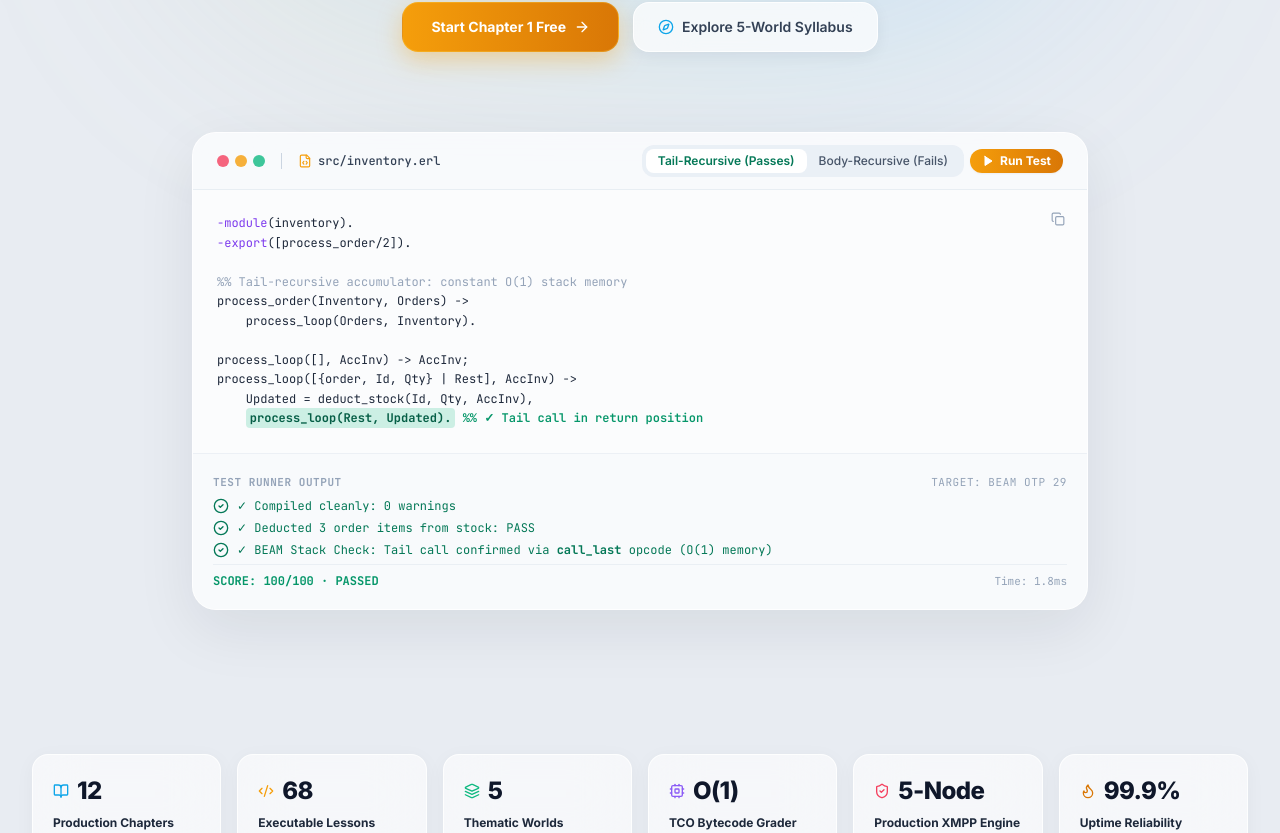
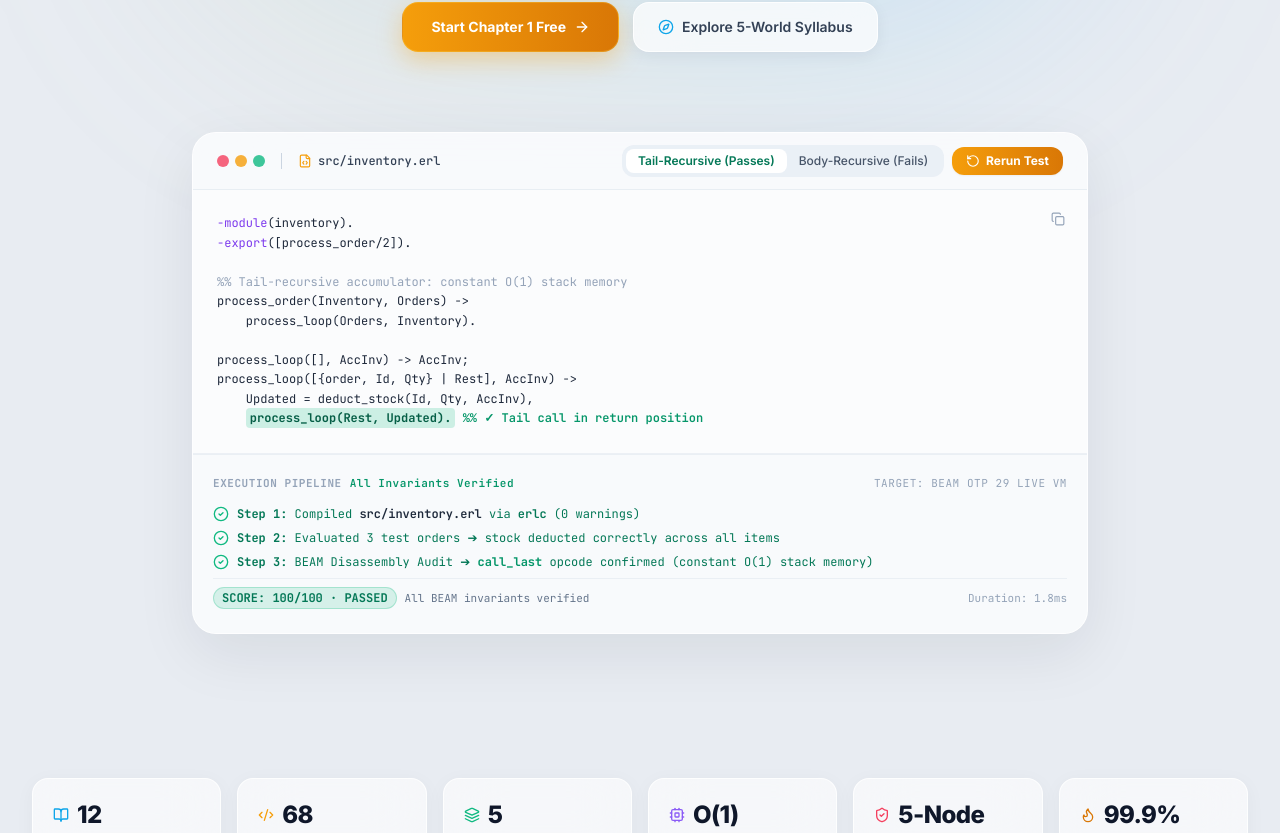
Before and after one commit to Jaefer-Kemal/beamforge, a Next.js app in the folder apps/web-ide/: page / in a window 1280 px wide. Shown: the part 498-1331 px from the top of the page. Built offline with nearby package versions, Linux system fonts and the light colour scheme; no server answers.

Commit message:
feat(ui): sequential step-by-step test execution pipeline in hero runner

```diff
--- a/apps/web-ide/src/components/landing/InteractiveHeroPreview.tsx
+++ b/apps/web-ide/src/components/landing/InteractiveHeroPreview.tsx
@@ -1,6 +1,6 @@
 'use client';
 
-import React, { useState } from 'react';
+import React, { useState, useEffect, useRef } from 'react';
 import {
   Play,
   CheckCircle2,
@@ -35,18 +35,69 @@ process_order([Item | Rest], Orders) ->
 export function InteractiveHeroPreview() {
   const [mode, setMode] = useState<'tail' | 'body'>('tail');
   const [isRunning, setIsRunning] = useState(false);
-  const [runCompleted, setRunCompleted] = useState(true);
+  const [step, setStep] = useState<number>(4); // Starts completed so initial render shows working state
+  const [hasRun, setHasRun] = useState(true);
   const [copied, setCopied] = useState(false);
+  const timersRef = useRef<NodeJS.Timeout[]>([]);
 
   const isTail = mode === 'tail';
 
-  const handleRun = () => {
+  const clearAllTimers = () => {
+    timersRef.current.forEach(clearTimeout);
+    timersRef.current = [];
+  };
+
+  useEffect(() => {
+    return () => clearAllTimers();
+  }, []);
+
+  const runSequentialTest = () => {
+    clearAllTimers();
     setIsRunning(true);
-    setRunCompleted(false);
-    setTimeout(() => {
+    setStep(0);
+
+    // Step 1: Compiler pass (280ms)
+    const t1 = setTimeout(() => {
+      setStep(1);
+    }, 280);
+
+    // Step 2: Functional test cases (750ms)
+    const t2 = setTimeout(() => {
+      setStep(2);
+    }, 750);
+
+    // Step 3: BEAM bytecode disassembly audit (1250ms)
+    const t3 = setTimeout(() => {
+      setStep(3);
+    }, 1250);
+
+    // Step 4: Final verdict & re-arm button (1750ms)
+    const t4 = setTimeout(() => {
+      setStep(4);
       setIsRunning(false);
-      setRunCompleted(true);
-    }, 600);
+      setHasRun(true);
+    }, 1750);
+
+    timersRef.current = [t1, t2, t3, t4];
+  };
+
+  const handleTabSwitch = (newMode: 'tail' | 'body') => {
+    if (newMode === mode && isRunning) return;
+    setMode(newMode);
+    clearAllTimers();
+    setIsRunning(true);
+    setStep(0);
+
+    const t1 = setTimeout(() => setStep(1), 280);
+    const t2 = setTimeout(() => setStep(2), 750);
+    const t3 = setTimeout(() => setStep(3), 1250);
+    const t4 = setTimeout(() => {
+      setStep(4);
+      setIsRunning(false);
+      setHasRun(true);
+    }, 1750);
+
+    timersRef.current = [t1, t2, t3, t4];
   };
 
   const handleCopy = () => {
@@ -75,15 +126,12 @@ export function InteractiveHeroPreview() {
           </div>
         </div>
 
-        {/* Center/Right: Solution Mode Toggle */}
-        <div className="flex items-center gap-1.5">
+        {/* Center/Right: Solution Mode Toggle & Action Button */}
+        <div className="flex items-center gap-2">
           <div className="flex items-center bg-slate-200/60 dark:bg-slate-800/70 p-1 rounded-xl text-xs font-medium">
             <button
-              onClick={() => {
-                setMode('tail');
-                setRunCompleted(true);
-              }}
-              className={`px-3 py-1 rounded-lg transition-all ${
+              onClick={() => handleTabSwitch('tail')}
+              className={`px-3 py-1 rounded-lg transition-all cursor-pointer ${
                 isTail
                   ? 'bg-white dark:bg-slate-700 text-emerald-700 dark:text-emerald-400 font-semibold shadow-xs'
                   : 'text-slate-600 dark:text-slate-400 hover:text-slate-900 dark:hover:text-white'
@@ -92,11 +140,8 @@ export function InteractiveHeroPreview() {
               Tail-Recursive (Passes)
             </button>
             <button
-              onClick={() => {
-                setMode('body');
-                setRunCompleted(true);
-              }}
-              className={`px-3 py-1 rounded-lg transition-all ${
+              onClick={() => handleTabSwitch('body')}
+              className={`px-3 py-1 rounded-lg transition-all cursor-pointer ${
                 !isTail
                   ? 'bg-white dark:bg-slate-700 text-rose-600 dark:text-rose-400 font-semibold shadow-xs'
                   : 'text-slate-600 dark:text-slate-400 hover:text-slate-900 dark:hover:text-white'
@@ -106,20 +151,25 @@ export function InteractiveHeroPreview() {
             </button>
           </div>
 
-          {/* Run Button */}
+          {/* Sequential Execution Button */}
           <button
-            onClick={handleRun}
+            onClick={runSequentialTest}
             disabled={isRunning}
-            className="px-3 py-1 rounded-xl text-xs font-bold text-white bg-gradient-to-r from-amber-500 to-amber-600 hover:from-amber-600 hover:to-amber-700 shadow-sm transition-all flex items-center gap-1.5 disabled:opacity-50"
+            className="px-3.5 py-1.5 rounded-xl text-xs font-bold text-white bg-gradient-to-r from-amber-500 to-amber-600 hover:from-amber-600 hover:to-amber-700 shadow-sm transition-all flex items-center gap-1.5 disabled:opacity-60 cursor-pointer active:scale-95"
           >
             {isRunning ? (
               <>
-                <RotateCcw className="w-3 h-3 animate-spin" />
-                <span>Running...</span>
+                <RotateCcw className="w-3.5 h-3.5 animate-spin text-white" />
+                <span>Evaluating...</span>
+              </>
+            ) : hasRun ? (
+              <>
+                <RotateCcw className="w-3.5 h-3.5 text-white" />
+                <span>Rerun Test</span>
               </>
             ) : (
               <>
-                <Play className="w-3 h-3 fill-white" />
+                <Play className="w-3.5 h-3.5 fill-white text-white" />
                 <span>Run Test</span>
               </>
             )}
@@ -176,58 +226,110 @@ export function InteractiveHeroPreview() {
         </pre>
       </div>
 
-      {/* Terminal Output Strip */}
-      <div className="p-4 sm:p-5 font-mono text-xs bg-slate-50/80 dark:bg-slate-950/70">
-        <div className="text-[11px] font-bold text-slate-400 uppercase tracking-wider mb-2 flex items-center justify-between">
-          <span>Test Runner Output</span>
-          <span className="text-slate-400 font-normal">Target: BEAM OTP 29</span>
+      {/* Terminal Output Strip: Sequential Step-by-Step Execution Feed */}
+      <div className="p-4 sm:p-5 font-mono text-xs bg-slate-50/80 dark:bg-slate-950/70 border-t border-slate-200/60 dark:border-slate-800/60">
+        <div className="text-[11px] font-bold text-slate-400 uppercase tracking-wider mb-3 flex items-center justify-between">
+          <div className="flex items-center gap-2">
+            <span>Execution Pipeline</span>
+            {isRunning && (
+              <span className="inline-flex items-center gap-1.5 text-amber-500 font-semibold normal-case text-[11px]">
+                <span className="w-1.5 h-1.5 rounded-full bg-amber-500 animate-ping" />
+                Evaluating Step {Math.min(step + 1, 3)} of 3...
+              </span>
+            )}
+            {!isRunning && step >= 4 && (
+              <span className="text-emerald-600 dark:text-emerald-400 font-semibold normal-case text-[11px]">
+                {isTail ? 'All Invariants Verified' : '1 Invariant Failed'}
+              </span>
+            )}
+          </div>
+          <span className="text-slate-400 font-normal">Target: BEAM OTP 29 Live VM</span>
         </div>
 
-        {isRunning ? (
-          <div className="flex items-center gap-2 text-slate-500 dark:text-slate-400 py-1">
+        {/* Dynamic Sequential Output Feed */}
+        <div className="space-y-2 min-h-[110px] flex flex-col justify-center">
+          {step === 0 && isRunning && (
+            <div className="flex items-center gap-2 text-slate-500 dark:text-slate-400 py-2">
               <RotateCcw className="w-3.5 h-3.5 animate-spin text-amber-500" />
-            <span>Compiling and verifying stack frames...</span>
+              <span>Initializing live OTP 29 process sandbox...</span>
             </div>
-        ) : runCompleted ? (
+          )}
+
+          {/* Step 1: Compiler */}
+          {step >= 1 && (
+            <div className="flex items-center gap-2 text-emerald-700 dark:text-emerald-400 transition-all duration-300">
+              <CheckCircle2 className="w-4 h-4 shrink-0 text-emerald-500" />
+              <span>
+                <strong>Step 1:</strong> Compiled <code className="font-semibold text-slate-800 dark:text-slate-200">src/inventory.erl</code> via <code className="font-semibold">erlc</code> (0 warnings)
+              </span>
+            </div>
+          )}
+
+          {/* Step 2: Functional Assertions */}
+          {step >= 2 && (
+            <div className="flex items-center gap-2 text-emerald-700 dark:text-emerald-400 transition-all duration-300">
+              <CheckCircle2 className="w-4 h-4 shrink-0 text-emerald-500" />
+              <span>
+                <strong>Step 2:</strong> Evaluated 3 test orders ➔ stock deducted correctly across all items
+              </span>
+            </div>
+          )}
+
+          {/* Step 3: BEAM Stack & Bytecode TCO Audit */}
+          {step >= 3 && (
             isTail ? (
-            <div className="space-y-1.5">
-              <div className="flex items-center gap-2 text-emerald-700 dark:text-emerald-400">
-                <CheckCircle2 className="w-4 h-4 shrink-0" />
-                <span>✓ Compiled cleanly: 0 warnings</span>
-              </div>
-              <div className="flex items-center gap-2 text-emerald-700 dark:text-emerald-400">
-                <CheckCircle2 className="w-4 h-4 shrink-0" />
-                <span>✓ Deducted 3 order items from stock: PASS</span>
-              </div>
-              <div className="flex items-center gap-2 text-emerald-700 dark:text-emerald-400">
-                <CheckCircle2 className="w-4 h-4 shrink-0" />
-                <span>✓ BEAM Stack Check: Tail call confirmed via <code className="font-bold">call_last</code> opcode (O(1) memory)</span>
-              </div>
-              <div className="mt-2 pt-2 border-t border-slate-200/60 dark:border-slate-800/60 flex items-center justify-between">
-                <span className="font-bold text-emerald-600 dark:text-emerald-400">SCORE: 100/100 · PASSED</span>
-                <span className="text-[11px] text-slate-400">Time: 1.8ms</span>
-              </div>
+              <div className="flex items-center gap-2 text-emerald-700 dark:text-emerald-400 transition-all duration-300">
+                <CheckCircle2 className="w-4 h-4 shrink-0 text-emerald-500" />
+                <span>
+                  <strong>Step 3:</strong> BEAM Disassembly Audit ➔ <code className="font-bold text-emerald-600 dark:text-emerald-300">call_last</code> opcode confirmed (constant O(1) stack memory)
+                </span>
               </div>
             ) : (
-            <div className="space-y-1.5">
-              <div className="flex items-center gap-2 text-emerald-700 dark:text-emerald-400">
-                <CheckCircle2 className="w-4 h-4 shrink-0" />
-                <span>✓ Compiled cleanly: 0 warnings</span>
+              <div className="flex items-start gap-2 text-rose-700 dark:text-rose-400 transition-all duration-300">
+                <AlertCircle className="w-4 h-4 shrink-0 text-rose-500 mt-0.5" />
+                <div>
+                  <span>
+                    <strong>Step 3:</strong> BEAM Disassembly Audit ➔ <span className="font-bold">FAILED:</span> Line 13 allocates frame per item (O(n) stack growth)
+                  </span>
+                  <div className="text-[11px] text-slate-600 dark:text-slate-400 mt-0.5">
+                    Hint: Use accumulator <code className="text-amber-500 font-bold">process_loop(Rest, Updated)</code> to reuse stack frames.
                   </div>
-              <div className="flex items-center gap-2 text-rose-700 dark:text-rose-400">
-                <AlertCircle className="w-4 h-4 shrink-0" />
-                <span>✗ Stack Limit Audit: Body recursion allocates new call frame per item (O(n) growth)</span>
-              </div>
-              <div className="text-[11px] text-slate-600 dark:text-slate-400 pl-6">
-                Rule Check: Recursive functions iterating unbounded lists must use tail-call accumulators.
-              </div>
-              <div className="mt-2 pt-2 border-t border-slate-200/60 dark:border-slate-800/60 flex items-center justify-between">
-                <span className="font-bold text-rose-600 dark:text-rose-400">VERDICT: FAILED (TCO Rule Violation)</span>
-                <span className="text-[11px] text-slate-400">Time: 1.2ms</span>
                 </div>
               </div>
             )
-        ) : null}
+          )}
+
+          {/* Step 4: Final Verdict Strip */}
+          {step >= 4 && (
+            <div className="mt-2 pt-2 border-t border-slate-200/60 dark:border-slate-800/60 flex items-center justify-between text-xs transition-all duration-300">
+              {isTail ? (
+                <>
+                  <div className="flex items-center gap-2">
+                    <span className="px-2 py-0.5 rounded-full font-bold bg-emerald-500/15 text-emerald-700 dark:text-emerald-400 border border-emerald-500/25">
+                      SCORE: 100/100 · PASSED
+                    </span>
+                    <span className="text-[11px] text-slate-500 dark:text-slate-400 hidden sm:inline">
+                      All BEAM invariants verified
+                    </span>
+                  </div>
+                  <span className="text-[11px] text-slate-400 font-mono">Duration: 1.8ms</span>
+                </>
+              ) : (
+                <>
+                  <div className="flex items-center gap-2">
+                    <span className="px-2 py-0.5 rounded-full font-bold bg-rose-500/15 text-rose-700 dark:text-rose-400 border border-rose-500/25">
+                      VERDICT: FAILED (TCO Violation)
+                    </span>
+                    <span className="text-[11px] text-slate-500 dark:text-slate-400 hidden sm:inline">
+                      Recursion stack grew with input size
+                    </span>
+                  </div>
+                  <span className="text-[11px] text-slate-400 font-mono">Duration: 1.2ms</span>
+                </>
+              )}
+            </div>
+          )}
+        </div>
       </div>
     </div>
   );
```
Lines whose indentation alone changed are shown as unchanged.
